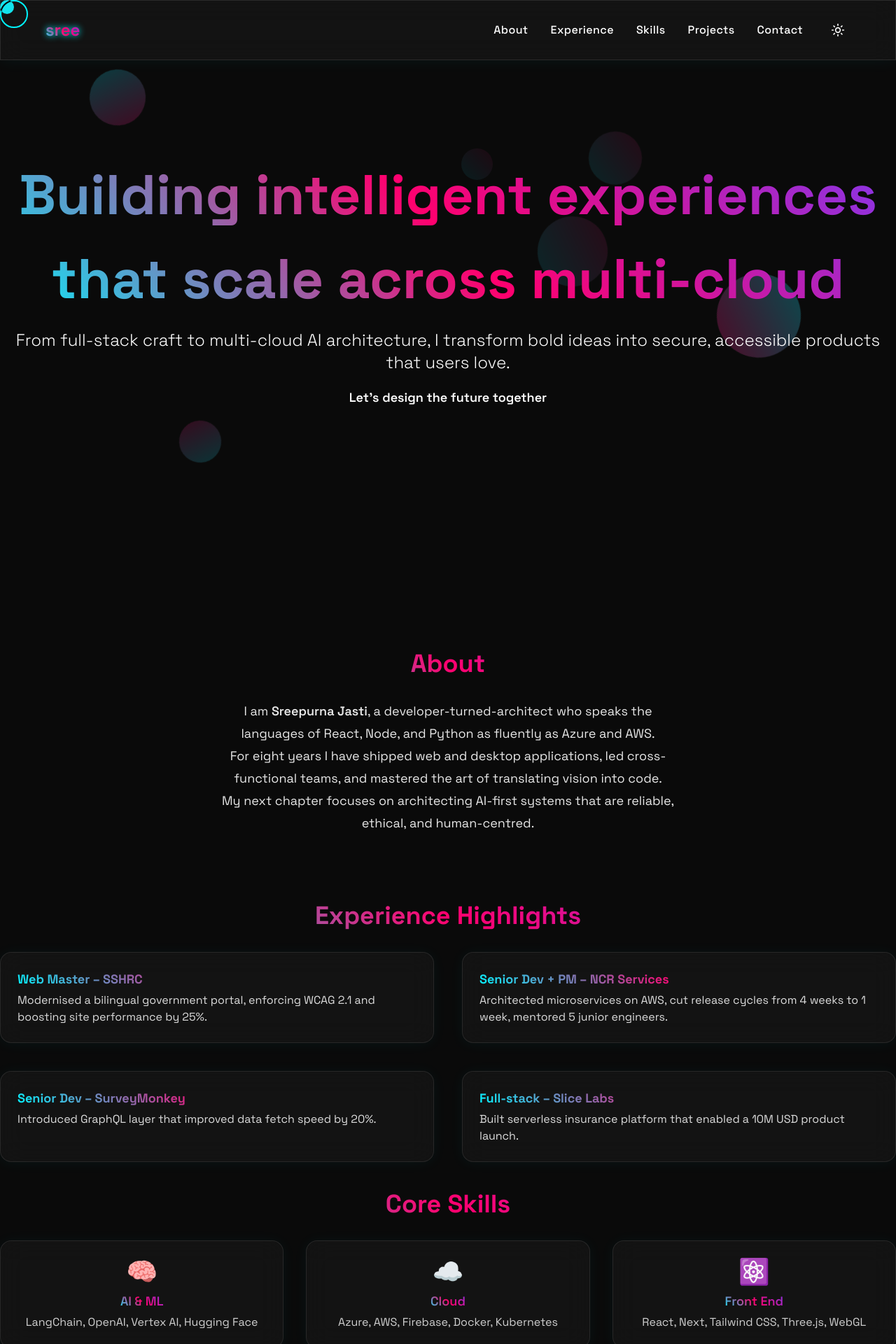
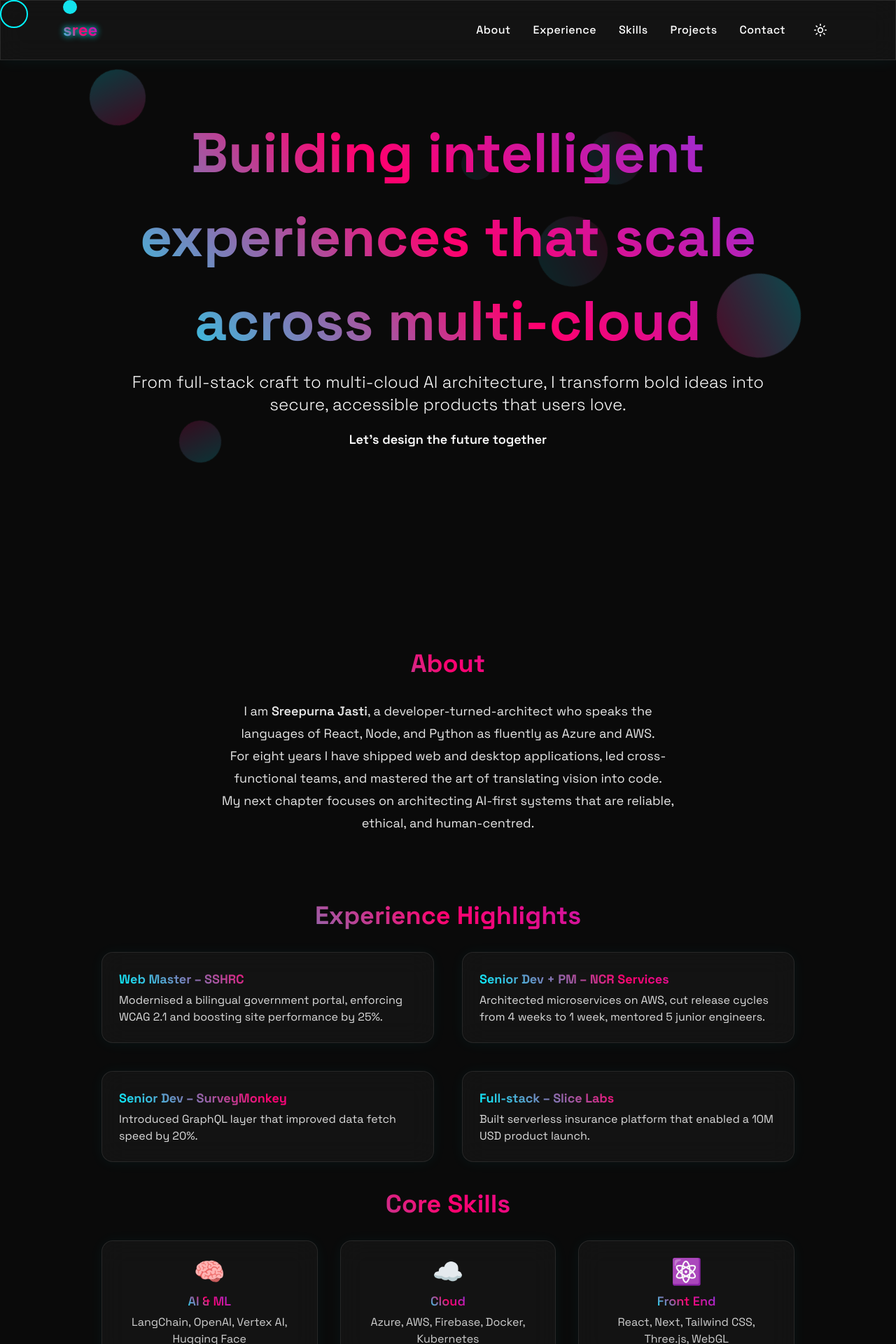
Before and after one commit to sreepurnajasti/sreepurnajasti.github.io, a React (Vite) app: page / in a window 1280 px wide. Shown: the top 1920 px of the page at 70% size. Built offline with nearby package versions, Linux system fonts and the light colour scheme.

Commit message:
Fix: Improve day mode contrast and content width
Adjust day mode color and set max content width.

```diff
--- a/src/index.css
+++ b/src/index.css
@@ -1,9 +1,10 @@
+
 @tailwind base;
 @tailwind components;
 @tailwind utilities;
 
 body {
-  @apply bg-light text-dark dark:bg-dark dark:text-light font-space-grotesk scroll-smooth;
+  @apply bg-gray-50 text-gray-900 dark:bg-dark dark:text-light font-space-grotesk scroll-smooth;
 }
 
 html {
@@ -13,7 +14,7 @@ html {
 /* Custom scrollbar for dark/glass effect */
 ::-webkit-scrollbar {
   width: 12px;
-  background: #e5e7eb; /* gray-200 for light mode */
+  background: #f3f4f6; /* gray-100 for light mode */
 }
 ::-webkit-scrollbar-thumb {
   background: rgba(0,0,0,0.2);
@@ -30,10 +31,10 @@ html {
   backdrop-filter: blur(18px);
   -webkit-backdrop-filter: blur(18px); /* For Safari */
 
-  /* Light theme defaults */
-  background-color: rgba(255, 255, 255, 0.75);
-  border: 1px solid rgba(0, 0, 0, 0.05);
-  box-shadow: 0 2px 10px rgba(0,0,0,0.05);
+  /* Light theme - softer white with better contrast */
+  background-color: rgba(255, 255, 255, 0.85);
+  border: 1px solid rgba(0, 0, 0, 0.08);
+  box-shadow: 0 2px 10px rgba(0,0,0,0.08);
 }
 
 .dark .bg-glass {
--- a/src/pages/Index.tsx
+++ b/src/pages/Index.tsx
@@ -129,13 +129,13 @@ export default function Index() {
   }, []);
 
   return (
-    <>
+    <div className="max-w-[1100px] mx-auto">
       <CustomCursor />
       <AnimatedBackground />
 
       {/* Navigation */}
-      <nav className="fixed top-0 w-full z-30 px-[5%] py-6 bg-glass border-b border-black/5 dark:border-white/10">
-        <div className="flex justify-between items-center max-w-[1400px] mx-auto">
+      <nav className="fixed top-0 left-0 right-0 z-30 px-[5%] py-6 bg-glass border-b border-black/5 dark:border-white/10">
+        <div className="flex justify-between items-center max-w-[1100px] mx-auto">
           <a href="#hero" className="logo font-bold text-2xl heading-gradient select-none animate-logoGlow cursor-pointer">sree</a>
           <div className="flex items-center gap-4 md:gap-8">
             <ul className="hidden md:flex gap-8 font-medium tracking-wide">
@@ -156,7 +156,7 @@ export default function Index() {
       </nav>
 
       {/* Hero Section */}
-      <section id="hero" className="hero min-h-screen flex items-center justify-center relative text-center">
+      <section id="hero" className="hero min-h-screen flex items-center justify-center relative text-center px-[5%]">
         <div className="hero-content z-10 mt-20 md:mt-0">
           <h1 className="hero-title text-[clamp(2.5rem,7vw,5rem)] font-bold heading-gradient mb-3 animate-fadeInUp">
             {heroTitle}
@@ -166,13 +166,14 @@ export default function Index() {
             From full-stack craft to multi-cloud AI architecture, I transform bold ideas into secure, accessible products that users love.
           </h2>
           <a href="#contact" className="cta-button transition-all text-lg mt-6 font-semibold">
-            Let’s design the future together
+            Let's design the future together
           </a>
         </div>
       </section>
 
       {/* About */}
-      <SectionFadeIn className="section max-w-2xl mx-auto pt-32 pb-14" id="about">
+      <SectionFadeIn className="section px-[5%] pt-32 pb-14" id="about">
+        <div className="max-w-2xl mx-auto">
           <h2 className="section-title text-3xl md:text-4xl heading-gradient mb-8 font-bold text-center">About</h2>
           <div className="text-lg leading-8 text-center opacity-90">
             I am <span className="font-semibold">Sreepurna Jasti</span>, a developer-turned-architect who speaks the languages of React, Node, and Python as fluently as Azure and AWS.
@@ -181,10 +182,11 @@ export default function Index() {
             <br className="hidden md:inline" />
             My next chapter focuses on architecting AI-first systems that are reliable, ethical, and human-centred.
           </div>
+        </div>
       </SectionFadeIn>
 
       {/* Experience */}
-      <SectionFadeIn className="section pt-10" id="experience">
+      <SectionFadeIn className="section px-[5%] pt-10" id="experience">
         <h2 className="section-title text-3xl md:text-4xl heading-gradient mb-8 font-bold text-center">Experience Highlights</h2>
         <div className="grid md:grid-cols-2 gap-10">
           {experiences.map((exp, i) => (
@@ -200,7 +202,7 @@ export default function Index() {
       </SectionFadeIn>
 
       {/* Skills */}
-      <SectionFadeIn className="section pt-10" id="skills">
+      <SectionFadeIn className="section px-[5%] pt-10" id="skills">
         <h2 className="section-title text-3xl md:text-4xl heading-gradient mb-8 font-bold text-center">Core Skills</h2>
         <div className="skills-grid grid md:grid-cols-3 gap-8 mt-5">
           {skills.map((skill, i) => (
@@ -218,7 +220,7 @@ export default function Index() {
       </SectionFadeIn>
 
       {/* Signature Projects */}
-      <SectionFadeIn className="section pt-10" id="projects">
+      <SectionFadeIn className="section px-[5%] pt-10" id="projects">
         <h2 className="section-title text-3xl md:text-4xl heading-gradient mb-8 font-bold text-center">Signature Projects</h2>
         <div className="projects-showcase grid md:grid-cols-3 gap-10 mt-3">
           {projects.map((proj, i) => (
@@ -241,7 +243,7 @@ export default function Index() {
       </SectionFadeIn>
 
       {/* Contact Section */}
-      <SectionFadeIn className="section pt-12 pb-20" id="contact">
+      <SectionFadeIn className="section px-[5%] pt-12 pb-20" id="contact">
         <div className="contact bg-glass rounded-2xl px-6 py-14 md:px-12 md:py-16 border border-primary/20 shadow-glow max-w-2xl mx-auto">
           <div className="flex flex-col md:flex-row items-center justify-center gap-8 md:gap-12">
             <Doodle />
@@ -255,9 +257,9 @@ export default function Index() {
         </div>
       </SectionFadeIn>
 
-      <div className="text-center opacity-80 text-sm py-7">
+      <div className="text-center opacity-80 text-sm py-7 px-[5%]">
         © {new Date().getFullYear()} Sreepurna Jasti
       </div>
-    </>
+    </div>
   );
 }
```
Lines whose indentation alone changed are shown as unchanged.
